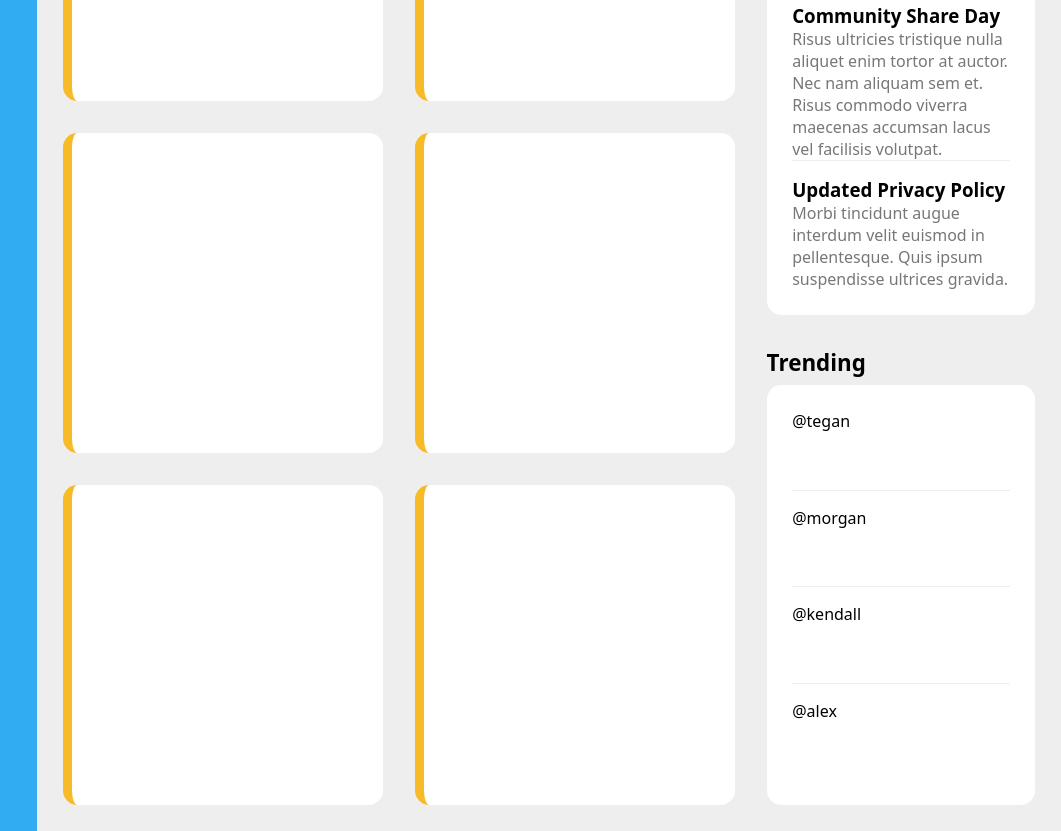
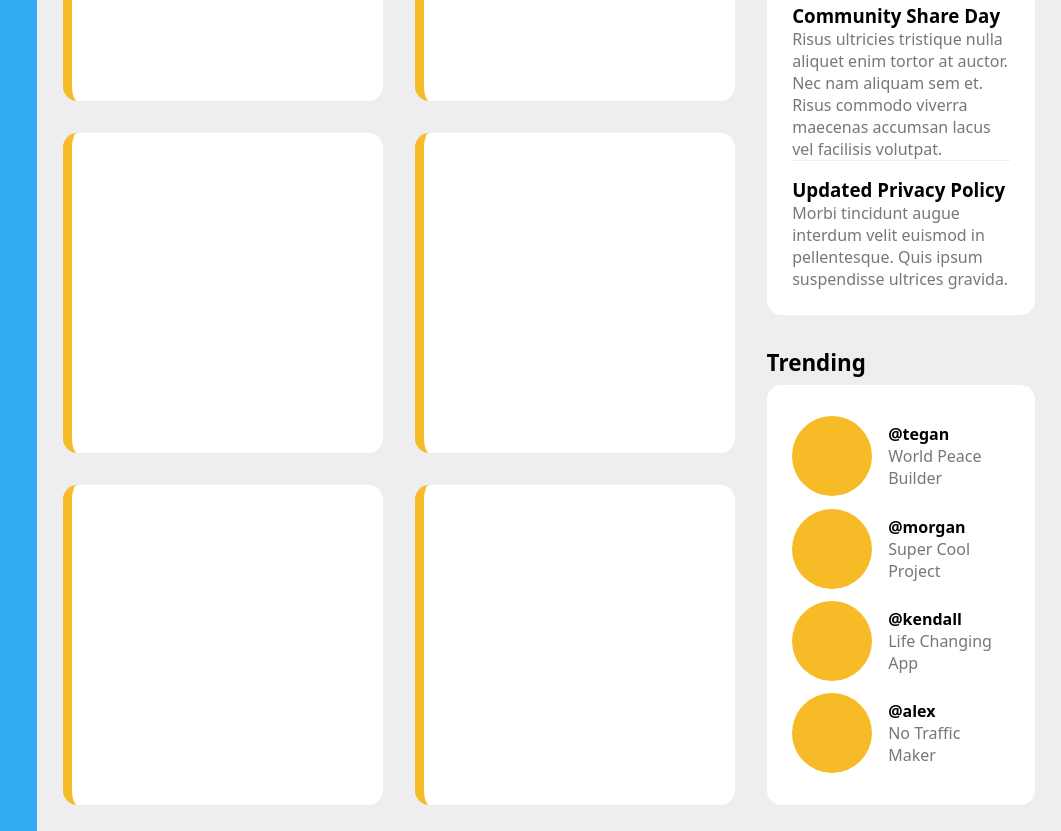
Before and after one commit to kaglet/admin_dashboard, a plain HTML site: page index.html in a window 1280 px wide. Shown: the part 441-1272 px from the top of the page, without its empty margins (219-1280 px from the left). Drawn offline with Linux system fonts and the light colour scheme.

Commit message:
Finish trending section layout without real images

```diff
--- a/index.html
+++ b/index.html
@@ -56,16 +56,32 @@
                     <h2>Trending</h2>
                     <section class="content">
                         <section class="profile">
-                            @tegan
+                            <div class="pic"></div>
+                            <div class="wrapper">
+                                <h4>@tegan</h4>
+                                <p>World Peace Builder</p>
+                            </div>
                         </section>
                         <section class="profile">
-                            @morgan
+                            <div class="pic"></div>
+                            <div class="wrapper">
+                                <h4>@morgan</h4>
+                                <p>Super Cool Project</p>
+                            </div>
                         </section>
                         <section class="profile">
-                            @kendall
+                            <div class="pic"></div>
+                            <div class="wrapper">
+                                <h4>@kendall</h4>
+                                <p>Life Changing App</p>
+                            </div>
                         </section>
                         <section class="profile">
-                            @alex
+                            <div class="pic"></div>
+                            <div class="wrapper">
+                                <h4>@alex</h4>
+                                <p>No Traffic Maker</p>
+                            </div>
                         </section>
                     </section>
                 </section>
--- a/styles/style.css
+++ b/styles/style.css
@@ -93,7 +93,7 @@ div.container {
     flex: 1 1 auto;
 }
 
-.side-panel .content section:not(:last-child) {
+section.announcement:not(:last-child) {
     border-bottom: 1px solid #eee;
     margin-bottom: 1rem;
 }
@@ -117,6 +117,21 @@ div.container {
     flex: 1;
 }
 
+.profile {
+    display: grid;
+    grid-template: 1fr / 1fr 4fr;
+    align-items: center;
+    justify-items: start;
+    gap: 1rem;
+}
+
+.pic {
+    background-color: rgb(246, 187, 39);
+    min-height: 80px;
+    min-width: 80px;
+    border-radius: 50%;
+}
+
 h2 {
     margin-bottom: 0.4rem;
     font-size: var(--h2-size);
```
